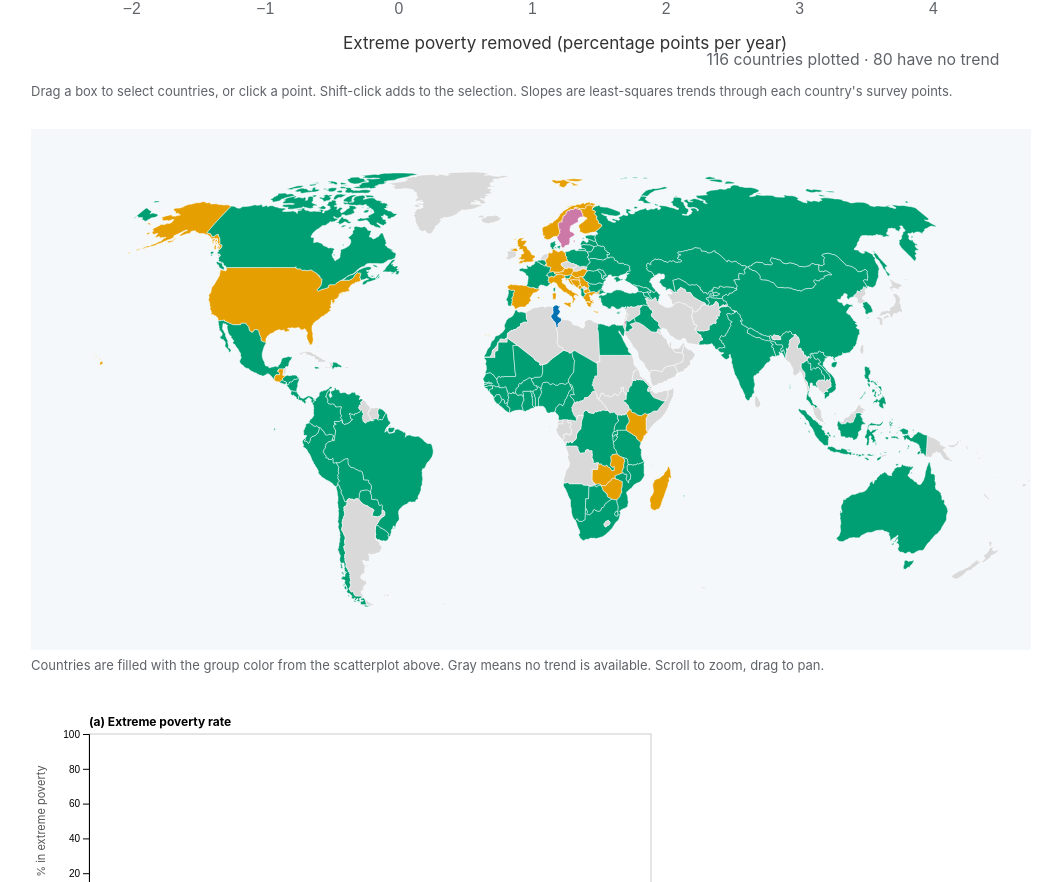
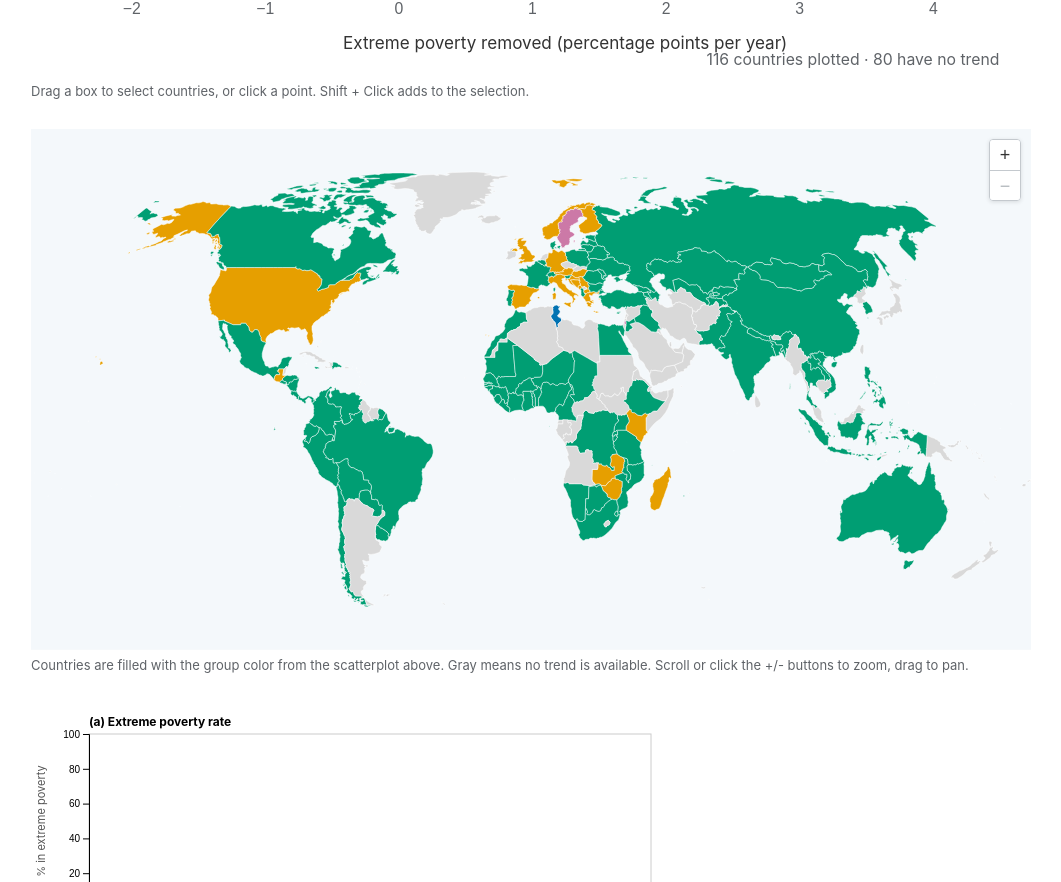
Before and after one commit to cameronschase/COSI116A-Group2-Final-Project, a plain HTML site: page index.html in a window 1280 px wide. Shown: the part 1379-2261 px from the top of the page, without its empty margins (109-1170 px from the left). Drawn offline with Linux system fonts and the light colour scheme.

Commit message:
Explicit map zoom buttons affordance

```diff
--- a/index.html
+++ b/index.html
@@ -78,11 +78,11 @@
 
     <!-- V1: quadrant scatterplot (js/scatterplot.js) -->
     <div id="vis-scatter"></div>
-    <p class="vis-caption">Drag a box to select countries, or click a point. Shift-click adds to the selection. Slopes are least-squares trends through each country's survey points.</p>
+    <p class="vis-caption">Drag a box to select countries, or click a point. Shift + Click adds to the selection.</p>
 
     <!-- V2: choropleth world map (js/map.js) -->
     <div id="vis-map"></div>
-    <p class="vis-caption">Countries are filled with the group color from the scatterplot above. Gray means no trend is available. Scroll to zoom, drag to pan.</p>
+    <p class="vis-caption">Countries are filled with the group color from the scatterplot above. Gray means no trend is available. Scroll or click the +/- buttons to zoom, drag to pan.</p>
 
     <!-- V3: trajectory panel (js/trajectoryPanel.js) -->
     <div id="vis-trajectory"></div>
--- a/js/map.js
+++ b/js/map.js
@@ -18,7 +18,8 @@
  *   "select" (ids, source)  where ids is an array of M49 codes, source = "map" (I2)
  *   "hover"  (event, feature, source) feature is null when the pointer leaves (I3, I7)
  *
- * Zoom/pan (I8) is built in so small island states can be reached and clicked.
+ * Zoom/pan (I8) is built in so small island states can be reached and clicked:
+ * scroll or drag on the map, or use the plus/minus buttons in its top-right corner.
  */
 function worldMap() {
   // ---- Settings (each has a getter/setter below) ----
@@ -35,7 +36,8 @@ function worldMap() {
 
   function chart(selection) {
     selection.each(function (geo) {
-      const svg = d3.select(this).append("svg")
+      const holder = d3.select(this).classed("world-map-holder", true);
+      const svg = holder.append("svg")
         .attr("class", "world-map")
         .attr("viewBox", `0 0 ${width} ${height}`)
         .attr("preserveAspectRatio", "xMidYMid meet")
@@ -82,15 +84,45 @@ function worldMap() {
 
       // I8: zoom and pan. (Borders keep their width while zoomed via
       // vector-effect: non-scaling-stroke in style.css.)
+      const [minK, maxK] = [1, 12];
       const zoom = d3.zoom()
-        .scaleExtent([1, 12])
+        .scaleExtent([minK, maxK])
         .translateExtent([[0, 0], [width, height]])
         .on("zoom", (event) => {
           g.attr("transform", event.transform);
+          updateZoomButtons(event.transform.k);
         });
       svg.call(zoom).on("dblclick.zoom", null);
 
       chart.resetZoom = () => svg.transition().duration(500).call(zoom.transform, d3.zoomIdentity);
+
+      // Plus/minus buttons in the top-right corner. HTML rather than SVG so they
+      // are keyboard-focusable and their clicks never reach the map's handlers.
+      const controls = holder.append("div")
+        .attr("class", "map-zoom-controls")
+        .attr("role", "group")
+        .attr("aria-label", "Map zoom");
+      const zoomIn = controls.append("button")
+        .attr("type", "button")
+        .attr("class", "map-zoom-btn")
+        .attr("aria-label", "Zoom in")
+        .attr("title", "Zoom in")
+        .text("+")
+        .on("click", () => svg.transition().duration(250).call(zoom.scaleBy, 1.5));
+      const zoomOut = controls.append("button")
+        .attr("type", "button")
+        .attr("class", "map-zoom-btn")
+        .attr("aria-label", "Zoom out")
+        .attr("title", "Zoom out")
+        .text("\u2212")   // minus sign, same width as "+"
+        .on("click", () => svg.transition().duration(250).call(zoom.scaleBy, 1 / 1.5));
+
+      // Grey out a button once the zoom limit in its direction is reached.
+      function updateZoomButtons(k) {
+        zoomIn.property("disabled", k >= maxK - 1e-6);
+        zoomOut.property("disabled", k <= minK + 1e-6);
+      }
+      updateZoomButtons(1);
 
       chart.recolor();
       chart.highlight([]);
--- a/style.css
+++ b/style.css
@@ -86,6 +86,24 @@ h1, h2, h3 {
 .world-map .country.selected { stroke: #000000; stroke-width: 1.5px; }
 .world-map .country.faded { opacity: 0.25; }
 
+/* I8: zoom buttons, top-right corner of the map */
+.world-map-holder { position: relative; }
+.map-zoom-controls {
+  position: absolute; top: 10px; right: 10px;
+  display: flex; flex-direction: column;
+  border: 1px solid #c4c9ce; border-radius: 4px; overflow: hidden;
+  box-shadow: 0 1px 4px rgba(0,0,0,0.12);
+}
+.map-zoom-btn {
+  width: 30px; height: 30px; padding: 0; border: 0;
+  background: #ffffff; color: #333333;
+  font: 18px/30px sans-serif; cursor: pointer;
+}
+.map-zoom-btn + .map-zoom-btn { border-top: 1px solid #c4c9ce; }
+.map-zoom-btn:hover:not(:disabled) { background: #eef1f4; }
+.map-zoom-btn:focus-visible { outline: 2px solid #0072B2; outline-offset: -2px; }
+.map-zoom-btn:disabled { color: #b0b5ba; cursor: default; }
+
 /* ---- Shared view chrome (P3 / V4 / V5) ---- */
 .vis-holder { max-width: 1000px; margin: 0 auto; }
 .controls {
```
